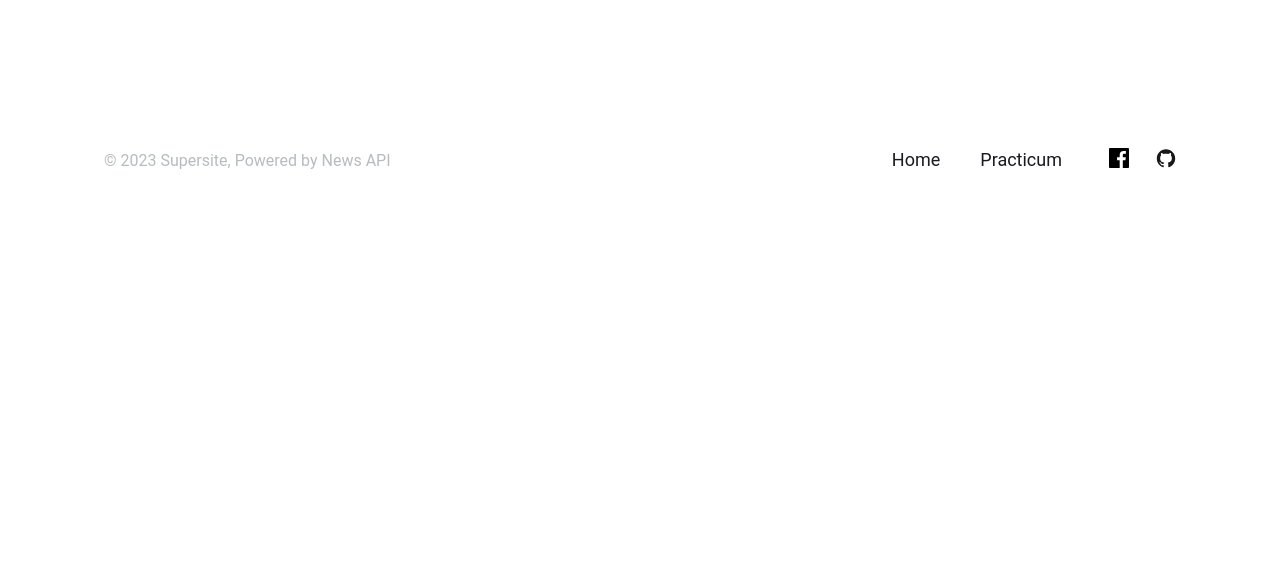
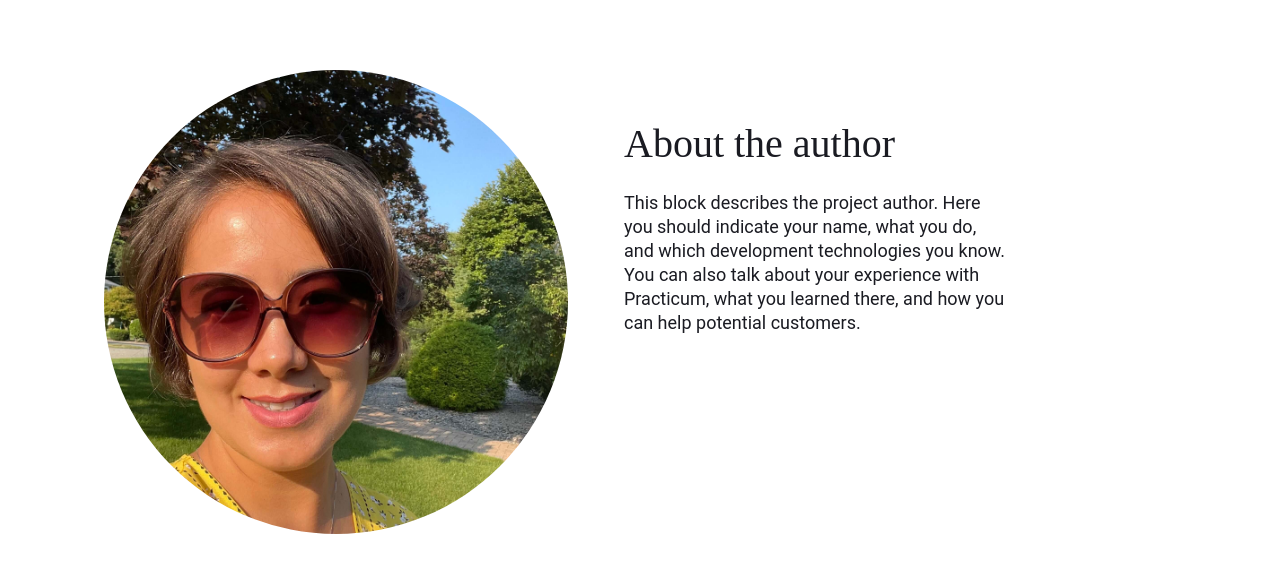
Before and after one commit to NuriyaAkh/New, a React (Create React App) app in the folder frontend/: page / in a window 1280 px wide. Shown: the part 586-1170 px from the top of the page. Before the commit the page ends 800 px from the top, so only its background shows below. Built offline with nearby package versions, Linux system fonts and the light colour scheme.

Commit message:
css in progress

```diff
--- /dev/null
+++ b/frontend/src/components/About/About.css
@@ -0,0 +1,41 @@
+.profile__img {
+  width: 464px;
+  height: 464px;
+  border-radius: 1000px;
+  object-fit: cover;
+  margin: 80px 56px 80px 104px
+}
+.profile {
+  display: flex;
+  flex-direction: row;
+margin: 0;
+  width: 100%;
+}
+.profile__text {
+  width: 600px;
+
+}
+.profile__title {
+  font-family: 'Roboto Slab';
+  font-style: normal;
+  font-weight: 400;
+  font-size: 40px;
+  line-height: 46px;
+  /* identical to box height, or 115% */
+
+  /* main/primary */
+
+  color: #1a1b22;
+  margin: 131px 216px 24px 0px;
+}
+.profile__info {
+  font-family: 'Roboto';
+  font-style: normal;
+  font-weight: 400;
+  font-size: 18px;
+  line-height: 24px;
+  /* or 133% */
+
+  color: #1a1b22;
+  margin-right:216px;
+}
--- /dev/null
+++ b/frontend/src/components/About/About.js
@@ -0,0 +1,20 @@
+import React from 'react';
+import './About.css';
+import me from '../../images/me.png';
+
+const About = () => {
+  return (
+    <section className="profile">
+
+        <img src={me} alt="author" className="profile__img" />
+
+      <div className="profile__text">
+        <p className='profile__title'>About the author</p>
+        <p className='profile__info'>This block describes the project author. Here you should indicate your name, what you do, and which development technologies you know.
+
+You can also talk about your experience with Practicum, what you learned there, and how you can help potential customers.</p>
+      </div>
+    </section>
+  );
+};
+export default About;
--- a/frontend/src/components/App/App.js
+++ b/frontend/src/components/App/App.js
@@ -3,6 +3,7 @@
 import './App.css';
 import Main from '../Main/Main'
 import Footer from '../Footer/Footer';
+import About from '../About/About';
 import {BrowserRouter as Router} from 'react-router-dom';
 const App =()=>{
   return (
@@ -11,6 +12,7 @@
         {/* <Header/> */}
         <Router>
         <Main/>
+        <About/>
         <Footer/>
         </Router>
       </div>
```
Also changed, not shown: frontend/src/images/me.png (added).
